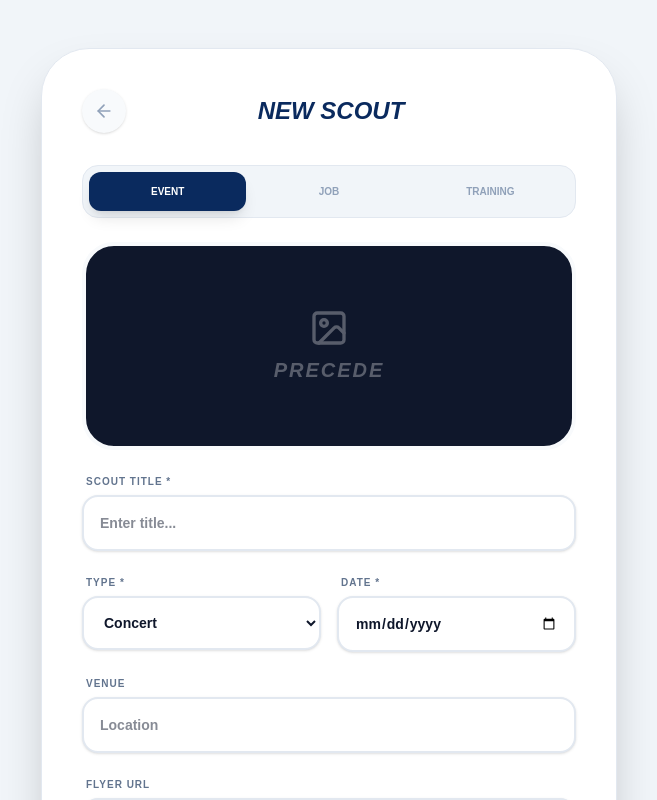
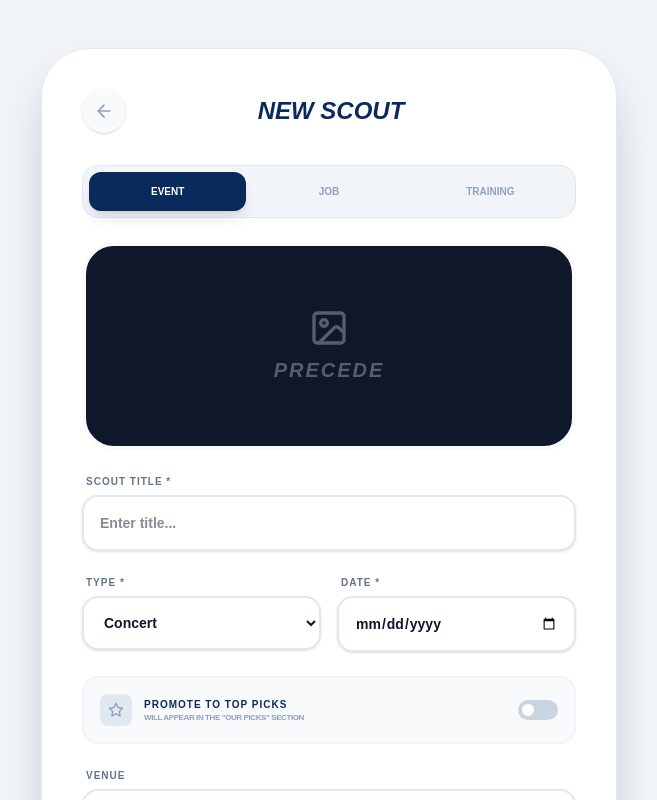
Before and after one commit to Bismark-P/precede-concepts, a Next.js app: page /admin/add in a window 1280 px wide. Shown: the top 800 px of the page, without its empty margins (311-968 px from the left). Built offline with nearby package versions, Linux system fonts and the light colour scheme; no server answers.

Commit message:
our picks

```diff
--- a/app/admin/add/page.tsx
+++ b/app/admin/add/page.tsx
@@ -3,12 +3,12 @@ import { useState } from 'react';
 import { addManualEntry } from '@/app/lib/collector';
 import {
   ArrowLeft, Sparkles, Image as ImageIcon,
-  Calendar, Tag, MapPin, Plus, LayoutDashboard, CheckCircle2
+  Plus, LayoutDashboard, CheckCircle2, Star
 } from 'lucide-react';
 
 export default function AdminAddEvent() {
   const [loading, setLoading] = useState(false);
-  const [showSuccess, setShowSuccess] = useState(false); // New state to trigger the button
+  const [showSuccess, setShowSuccess] = useState(false);
   const [imgError, setImgError] = useState(false);
 
   const [formData, setFormData] = useState<any>({
@@ -25,7 +25,7 @@ export default function AdminAddEvent() {
     link: '',
     image_url: '',
     review_text: '',
-    is_featured: false,
+    is_featured: false, // Default is false
     rating: 5
   });
 
@@ -37,11 +37,12 @@ export default function AdminAddEvent() {
     const res = await addManualEntry(formData);
 
     if (res.success) {
-      setShowSuccess(true); // Reveal the dashboard button
+      setShowSuccess(true);
       setFormData({
         ...formData,
         title: '', price: '', venue: '', event_date: '',
-        link: '', image_url: '', review_text: '', salary_range: ''
+        link: '', image_url: '', review_text: '', salary_range: '',
+        is_featured: false // Reset toggle after success
       });
       setImgError(false);
       window.scrollTo(0, 0);
@@ -58,16 +59,14 @@ export default function AdminAddEvent() {
     <div className="min-h-screen bg-slate-100 py-12 px-4">
       <div className="max-w-xl mx-auto p-10 bg-white shadow-2xl rounded-[3rem] border border-slate-200 text-left">
 
-        {/* HEADER */}
         <div className="flex items-center justify-between mb-8">
           <a href="/admin" className="p-3 bg-slate-50 rounded-full text-slate-400 hover:text-[#0A2A5E] shadow-sm transition-all">
             <ArrowLeft size={20}/>
           </a>
           <h1 className="text-2xl font-black uppercase italic text-[#0A2A5E] flex items-center gap-2">New Scout</h1>
-          <div className="w-10 h-10" /> {/* Spacer */}
+          <div className="w-10 h-10" />
         </div>
 
-        {/* SUCCESS ALERT (Only shows after submit) */}
         {showSuccess && (
           <div className="mb-8 p-4 bg-[#1FC8C8]/10 border-2 border-[#1FC8C8]/20 rounded-2xl flex items-center justify-between animate-in fade-in slide-in-from-top-4">
             <div className="flex items-center gap-3 text-[#0A2A5E]">
@@ -106,13 +105,30 @@ export default function AdminAddEvent() {
                 <option value="Matriculation">Matriculation</option>
                 <option value="Conference">Conference</option>
                 <option value="Seminar">Seminar</option>
-                <option value="Full-time">Full-time Job</option>
-                <option value="Remote">Remote Job</option>
               </select>
             </div>
             <div>
               <label className={labelClass}>Date *</label>
               <input type="date" required className={inputClass} value={formData.event_date} onChange={(e) => setFormData({...formData, event_date: e.target.value})} />
+            </div>
+          </div>
+
+          {/* ⭐ THE NEW TOP PICKS TOGGLE */}
+          <div
+            onClick={() => setFormData({...formData, is_featured: !formData.is_featured})}
+            className={`p-4 rounded-2xl border-2 cursor-pointer transition-all flex items-center justify-between ${formData.is_featured ? 'bg-[#1FC8C8]/10 border-[#1FC8C8]' : 'bg-slate-50 border-slate-100 hover:border-slate-200'}`}
+          >
+            <div className="flex items-center gap-3">
+               <div className={`p-2 rounded-lg ${formData.is_featured ? 'bg-[#1FC8C8] text-[#0A2A5E]' : 'bg-slate-200 text-slate-400'}`}>
+                  <Star size={16} fill={formData.is_featured ? "currentColor" : "none"} />
+               </div>
+               <div>
+                  <p className="text-[10px] font-black uppercase tracking-widest text-[#0A2A5E]">Promote to Top Picks</p>
+                  <p className="text-[8px] font-bold text-slate-400 uppercase tracking-tighter">Will appear in the "Our Picks" section</p>
+               </div>
+            </div>
+            <div className={`w-10 h-5 rounded-full relative transition-all ${formData.is_featured ? 'bg-[#1FC8C8]' : 'bg-slate-300'}`}>
+               <div className={`absolute top-1 w-3 h-3 bg-white rounded-full transition-all ${formData.is_featured ? 'right-1' : 'left-1'}`} />
             </div>
           </div>
 
@@ -123,7 +139,6 @@ export default function AdminAddEvent() {
             {loading ? "SENDING..." : <><Plus size={18} /> Send to Queue</>}
           </button>
 
-          {/* Fallback dashboard link always at bottom */}
           {!showSuccess && (
             <a href="/admin" className="block text-center text-[9px] font-black uppercase text-slate-300 hover:text-slate-500 transition-all tracking-widest pt-2">
               Back to Dashboard
```
